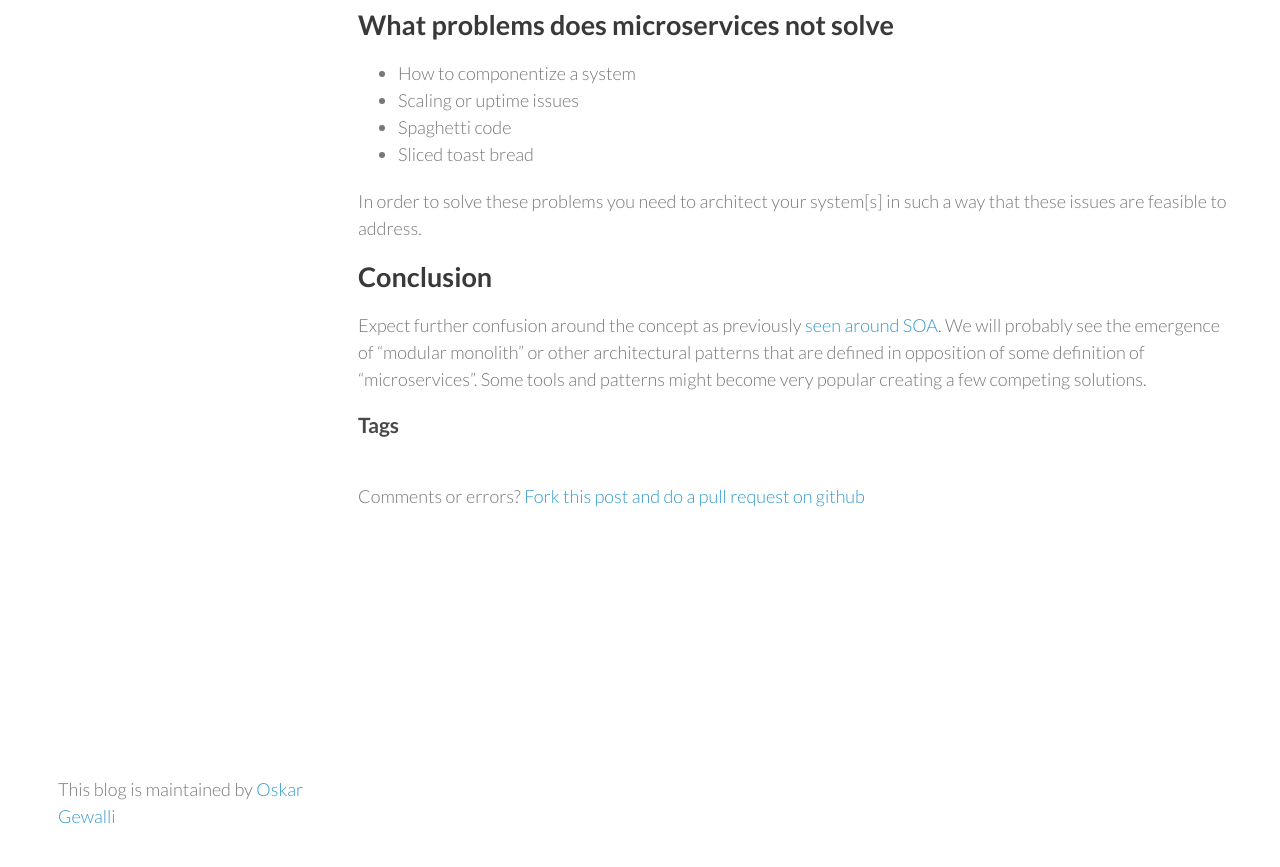
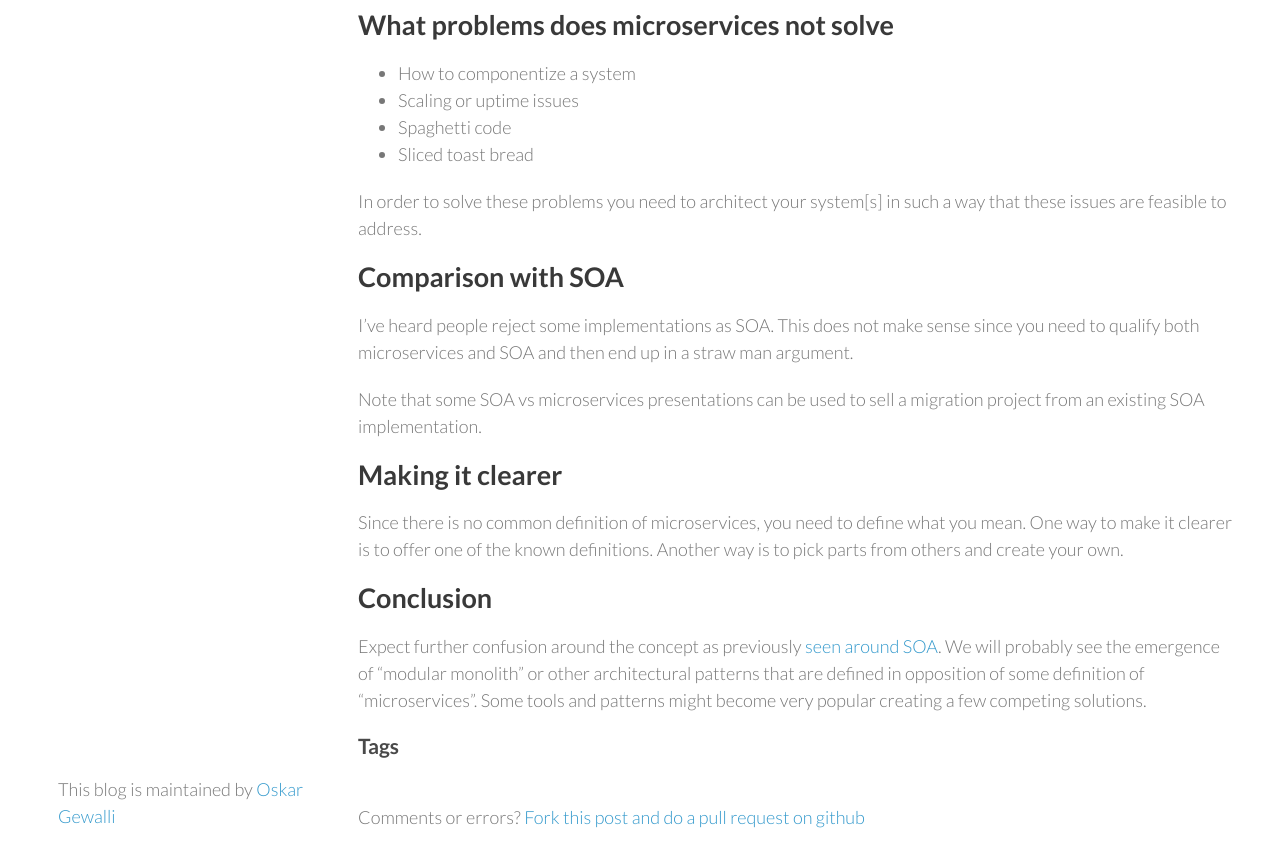
Before and after one commit to wallymathieu/assertfail, a Jekyll site: the page built from _posts/2019-08-26-Is-there-microservices-or-is-it-an-architectural-dream-cloud.md, in a window 1280 px wide and 900 px high, scrolled down 2474 px. Shown: the top 867 px of the window. Built offline with Jekyll 4.4.1, drawn with Linux system fonts in a browser that asks for light colours; nearby versions of some CDN libraries.

Commit message:
Comparison with SOA

```diff
--- a/_posts/2019-08-26-Is-there-microservices-or-is-it-an-architectural-dream-cloud.md
+++ b/_posts/2019-08-26-Is-there-microservices-or-is-it-an-architectural-dream-cloud.md
@@ -97,6 +97,16 @@ It's harder to keep a big system consistent with new patterns compared to keepin
 
 In order to solve these problems you need to architect your system\[s\] in such a way that these issues are feasible to address.
 
+## Comparison with SOA
+
+I've heard people reject some implementations as SOA. This does not make sense since you need to qualify both microservices and SOA and then end up in a straw man argument.
+
+Note that some SOA vs microservices presentations can be used to sell a migration project from an existing SOA implementation.
+
+## Making it clearer
+
+Since there is no common definition of microservices, you need to define what you mean. One way to make it clearer is to offer one of the known definitions. Another way is to pick parts from others and create your own.
+
 ## Conclusion
 
 Expect further confusion around the concept as previously [seen around SOA](https://martinfowler.com/bliki/ServiceOrientedAmbiguity.html). We will probably see the emergence of "modular monolith" or other architectural patterns that are defined in opposition of some definition of "microservices". Some tools and patterns might become very popular creating a few competing solutions.
```
